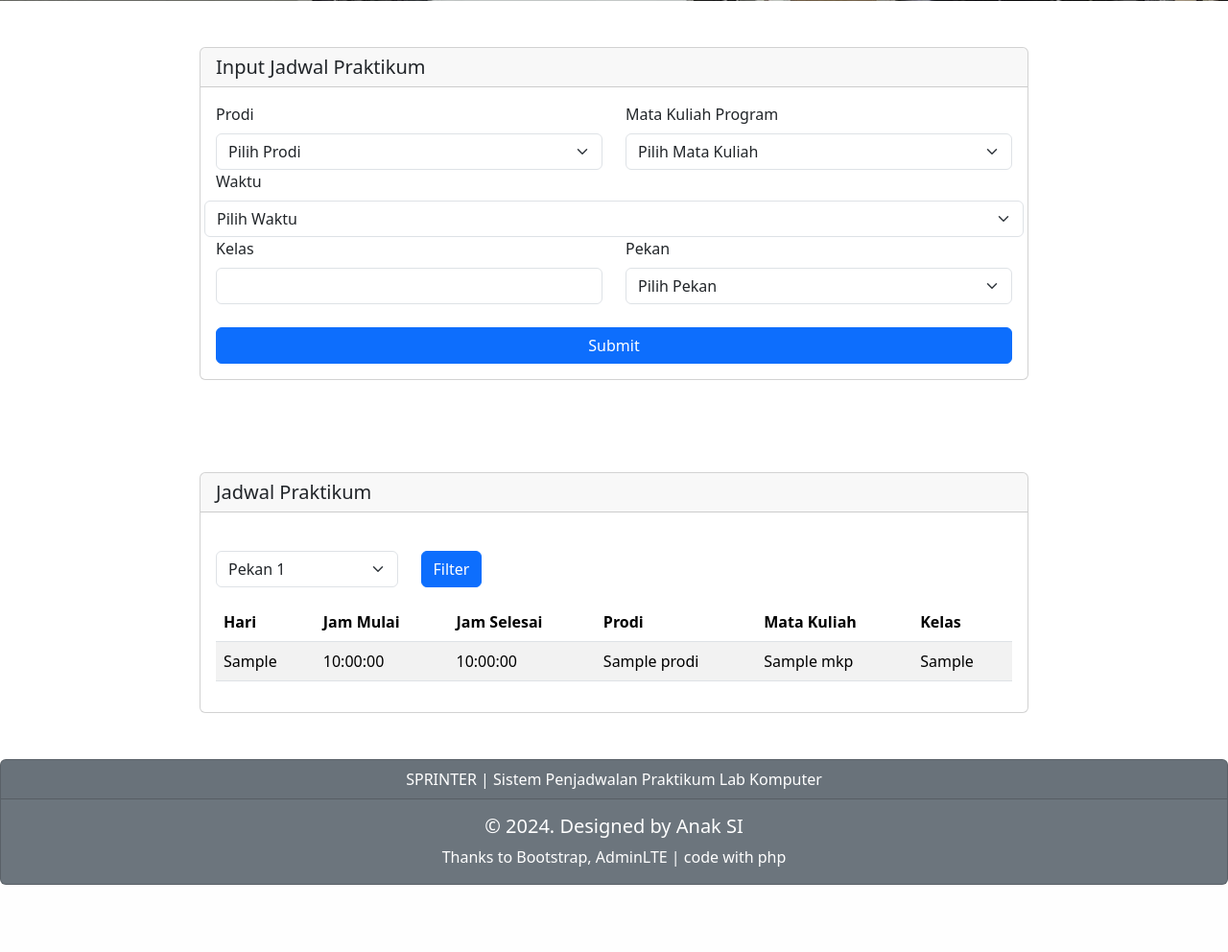
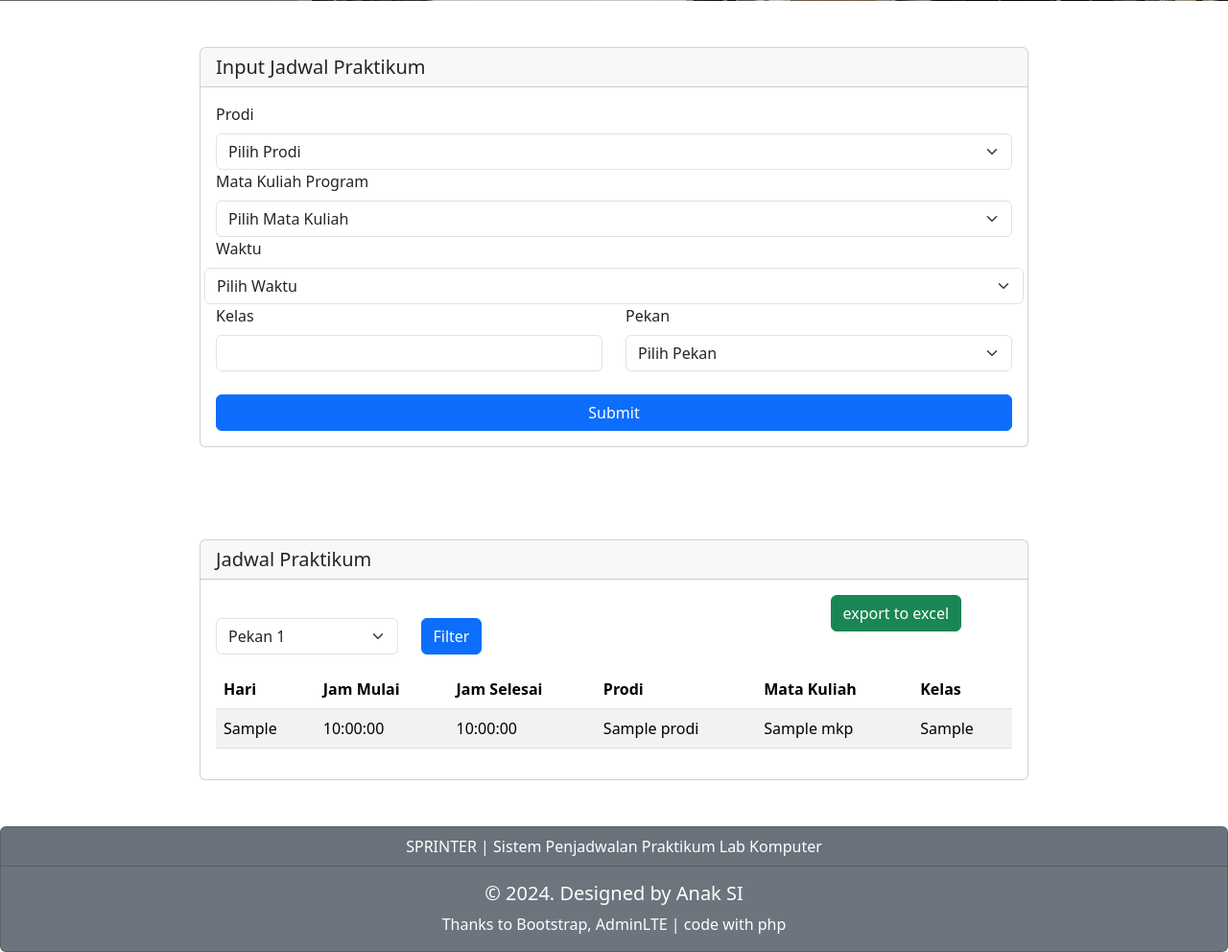
Before and after one commit to Achild29/SPRINTER, a PHP site: page /jadwal.php?pekan=1 in a window 1280 px wide. Shown: the part 674-1666 px from the top of the page at 96% size. Before the commit the page ends 1596 px from the top, so only its background shows below. Run offline with PHP 8.4, Linux system fonts and the light colour scheme; the visitor is signed in with stand-in values (Sample User, id 1); tables that the repository leaves empty hold one stand-in row (values such as "Sample post").

Commit message:
update jadwal.php Menambahkan tombol Export to excel membuat 2 form pada input jadwal

```diff
--- a/SPRINTER/jadwal.php
+++ b/SPRINTER/jadwal.php
@@ -174,7 +174,7 @@
             <div id="JADWAL" class="card">
                 <h5 class="card-header">Input Jadwal Praktikum</h5>
                 <div class="card-body">
-                    <form method="post" action="">
+                    <form method="get" action="">
                         <div class="md-3">
                             <div class="row">
                                 <div class="col">
@@ -193,13 +193,16 @@
                                     ?>
                                     </select>
                                 </div>
+                    </form>
+                    <form action="Controller/Jadwal.php" method="post">
+
                     <div class="col">
                     <label for="kode_mkp" class="form-label">Mata Kuliah Program</label>
                     <select class="form-select" aria-label="Kode MKP" name="kode_mkp" required>
                         <option selected>Pilih Mata Kuliah</option>
                         <?php
-                            if (isset($_POST['kode_prodi'])) {
-                                $kode_prodi = $_POST['kode_prodi'];
+                            if (isset($_GET['kode_prodi'])) {
+                                $kode_prodi = $_GET['kode_prodi'];
                                 $query = "SELECT * FROM mkp WHERE kode_prodi = ? ORDER BY kode_mkp ASC";
                                 $field = $connect->prepare($query);
                                 $field->bind_param("s", $kode_prodi);
@@ -312,6 +315,9 @@
                                 <div class="col-md-3 d-flex align-items-end">
                                     <button type="submit" class="btn btn-primary">Filter</button>
                                 </div>
+                                <div class="col-md-3 ms-auto">
+                                    <a href="jadwalxls.php?p=<?php echo ($_GET['pekan']) ?>" class="btn btn-success">export to excel</a>
+                                </div>
                             </div>
                         </form>
                     </div>
```
Lines whose indentation alone changed are shown as unchanged.
